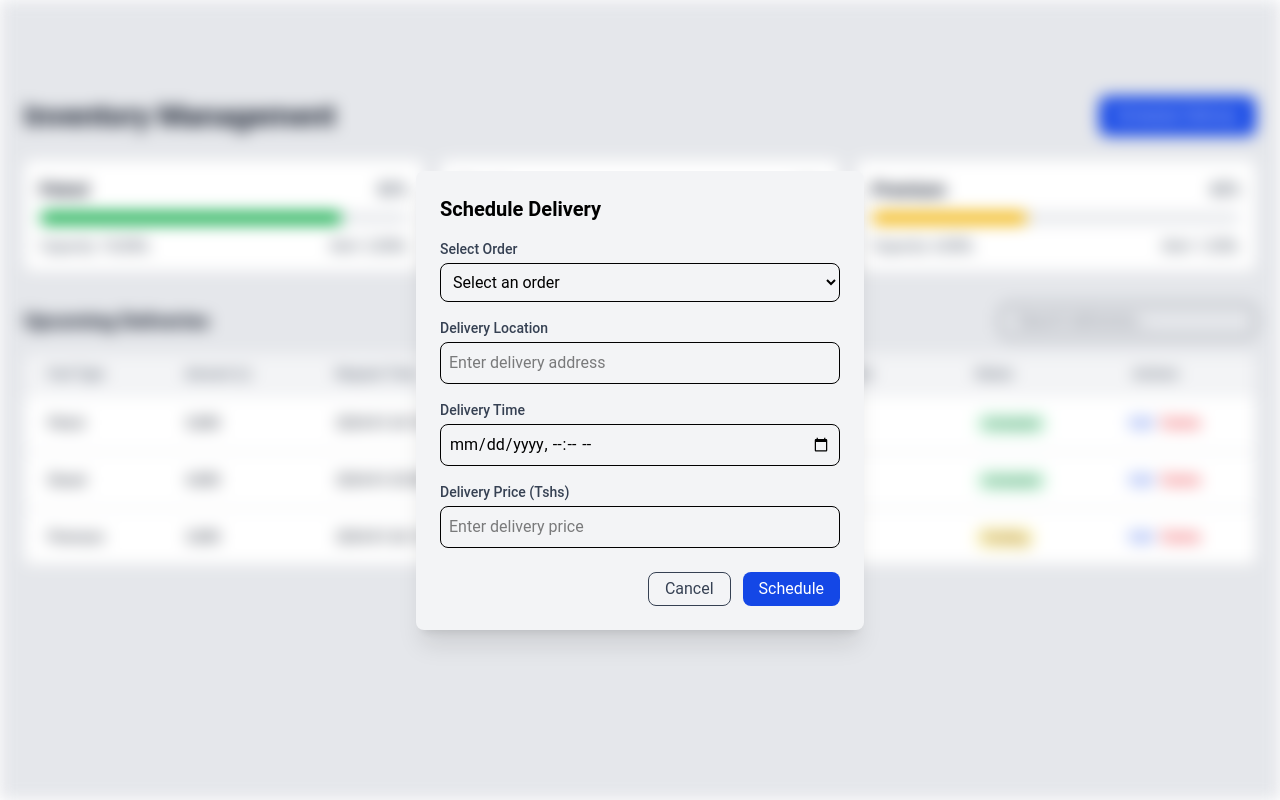
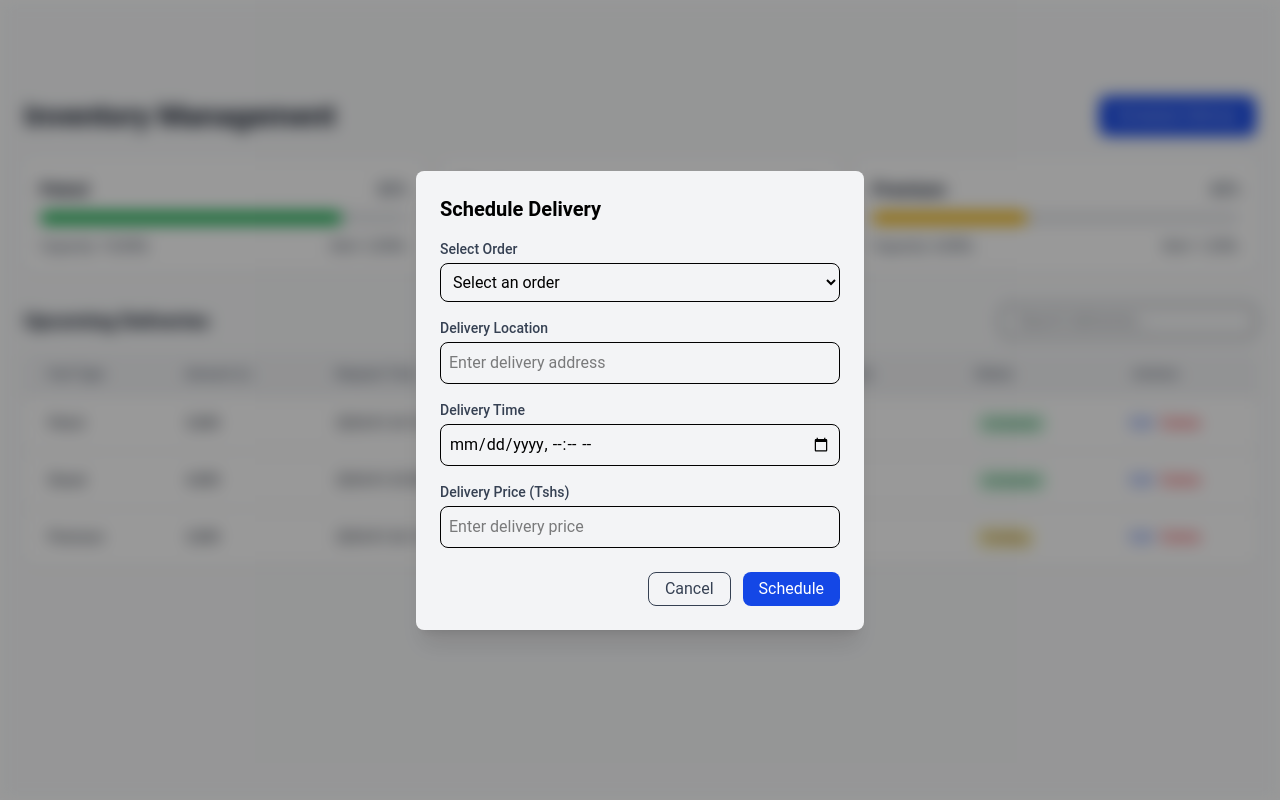
Before and after one commit to harshbix/FuelEase, a React (Vite) app: page /Inventory in a window 1280 px wide. Both pictures are taken after a click on the button "Schedule Delivery". Built offline with nearby package versions, Linux system fonts and the light colour scheme.

Commit message:
Added black in hover effect and changed from gray 200 to gray 50
Signed-off-by: AnthonyMuheranyi <anthonymuheranyi@gmail.com>

```diff
--- a/package.json
+++ b/package.json
@@ -22,7 +22,7 @@
     "react-data-table-component": "^7.7.0",
     "react-dom": "^19.0.0",
     "react-icons": "^5.5.0",
-    "react-router-dom": "^7.5.3",
+    "react-router-dom": "^7.6.0",
     "recharts": "^2.15.3",
     "tailwindcss": "^4.1.4"
   },
--- a/src/components/Invetory/Invetory.jsx
+++ b/src/components/Invetory/Invetory.jsx
@@ -118,7 +118,7 @@ const deliveryData = [
   return (
     <div className="relative">
       {/* Main content with conditional blur */}
-      <div className={`p-6 bg-gray-200 min-h-screen pt-24 ${showModal || showDeleteModal ? 'blur-sm' : ''}`}>
+      <div className={`p-6 bg-gray-50 min-h-screen pt-24 ${showModal || showDeleteModal ? 'blur-sm' : ''}`}>
         {/* Header with Schedule Delivery button */}
         <div className="flex justify-between items-center mb-6">
           <h2 className="text-3xl font-bold text-gray-900">Inventory Management</h2>
@@ -251,7 +251,7 @@ const deliveryData = [
 
       {/* Schedule/Edit Modal */}
       {showModal && (
-        <div className="fixed inset-0 flex items-center justify-center z-50">
+        <div className="fixed bg-black/40 inset-0 flex items-center justify-center z-50">
           {/* Modal Content */}
           <div className="bg-gray-100 p-6 rounded-lg shadow-xl w-full max-w-md">
             <h3 className="text-xl font-semibold mb-4">
@@ -396,7 +396,7 @@ const deliveryData = [
 
       {/* Delete Confirmation Modal */}
       {showDeleteModal && (
-        <div className="fixed inset-0 flex items-center justify-center z-50">
+        <div className="fixed bg-black/40 inset-0 flex items-center justify-center z-50">
           <div className="bg-gray-100 p-6 rounded-lg shadow-xl w-full max-w-md">
             <h3 className="text-xl font-semibold mb-4">Confirm Deletion</h3>
             <p className="mb-6">Are you sure you want to delete this delivery order?</p>
--- a/src/components/Navbar/navbar.jsx
+++ b/src/components/Navbar/navbar.jsx
@@ -132,7 +132,7 @@ const Navbar = ({ onLogout }) => {
 
   return (
     <nav className="bg-gray-200 text-white shadow-lg fixed w-full top-0 z-50">
-      <div className="max-w-7xl mx-auto px-2 sm:px-4 lg:px-6">
+      <div className="max-w-7xl mx-auto px-2">
         <div className="flex items-center justify-between h-16">
           {/* Left side - Logo */}
           <div className="flex-shrink-0">
```
Also changed, not shown: 1 other file (tests, documents, lock files or other folders).
